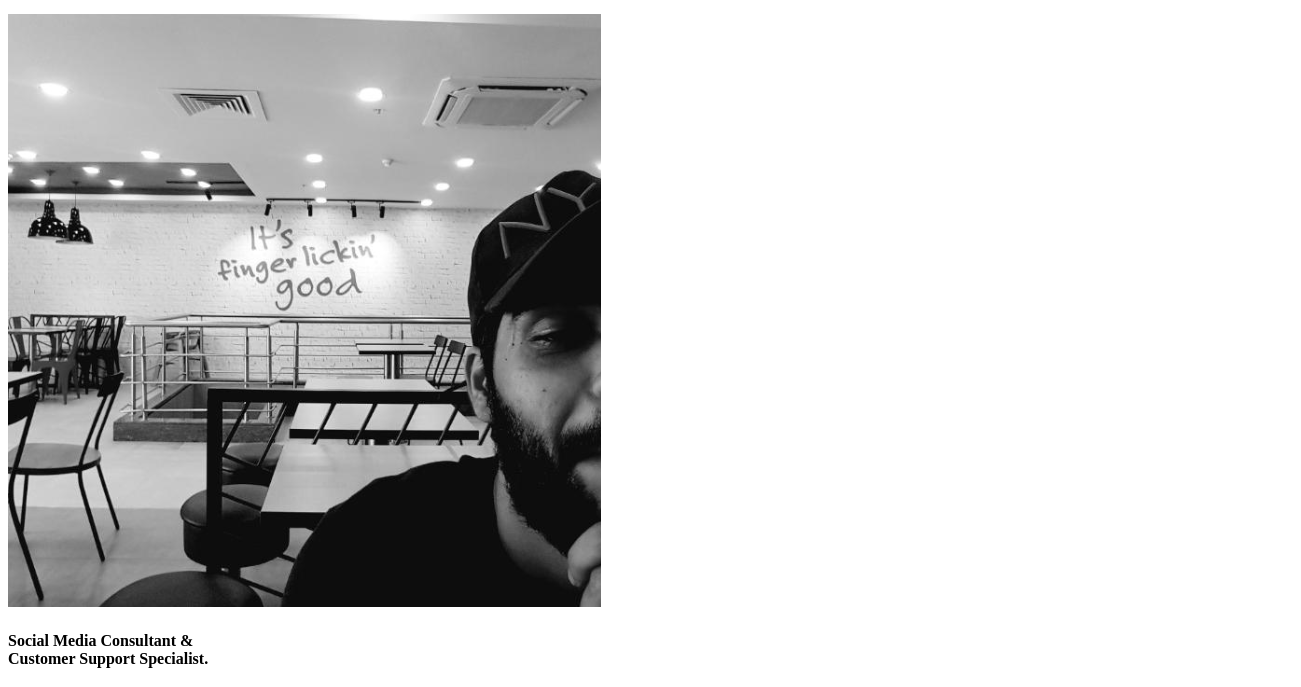
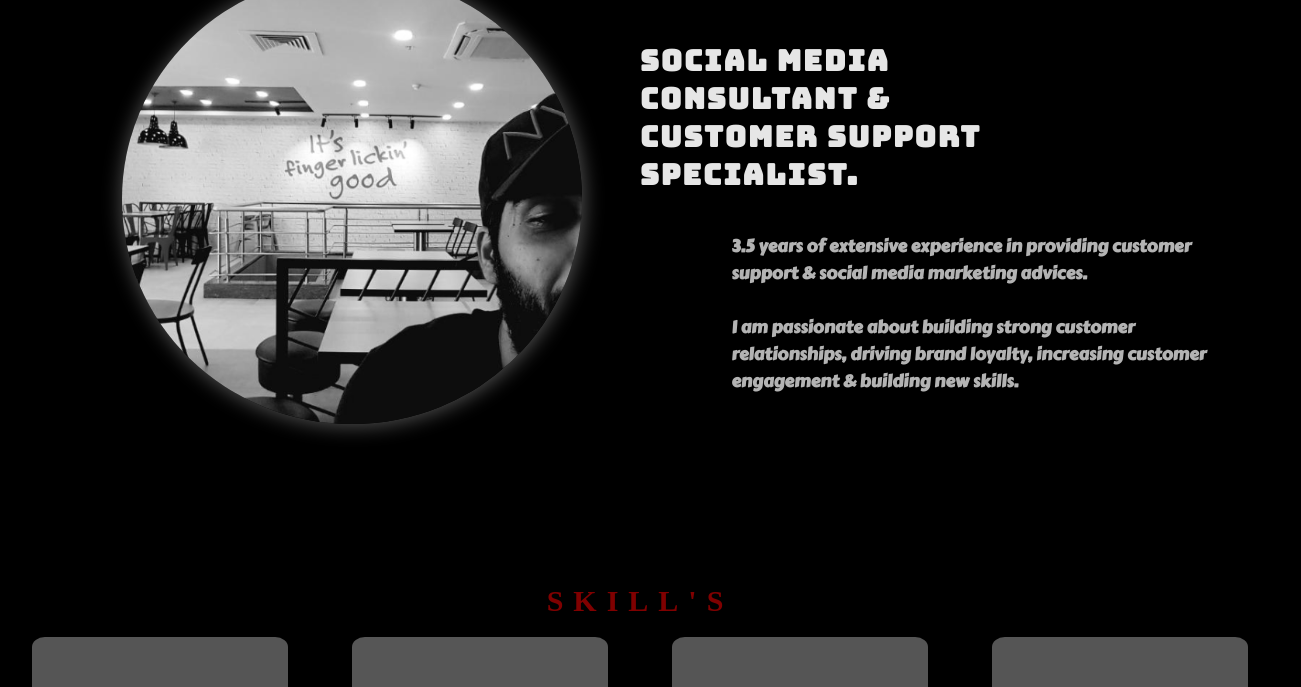
Before and after one commit to Sherilck/Portifolio1, a plain HTML site: page index.html in a window 1280 px wide. Shown: the part 116-803 px from the top of the page, 1301 px wide, since content can reach past the window. Drawn offline with nearby package versions, Linux system fonts and the light colour scheme; a web font is replaced by a local one.

Commit message:
Update index.html

```diff
--- a/index.html
+++ b/index.html
@@ -5,7 +5,7 @@
     <meta name="viewport" content="width=device-width, initial-scale=1.0">
     <title>Portifolio-Mohammed Sheril Ck</title>
     <link rel="icon" href="Myimage.png" type="image/x-icon">
-    <link rel="stylesheet" href="Styles.Css">
+    <link rel="stylesheet" href="Style.Css">
 
 </head>
 <body>
```
